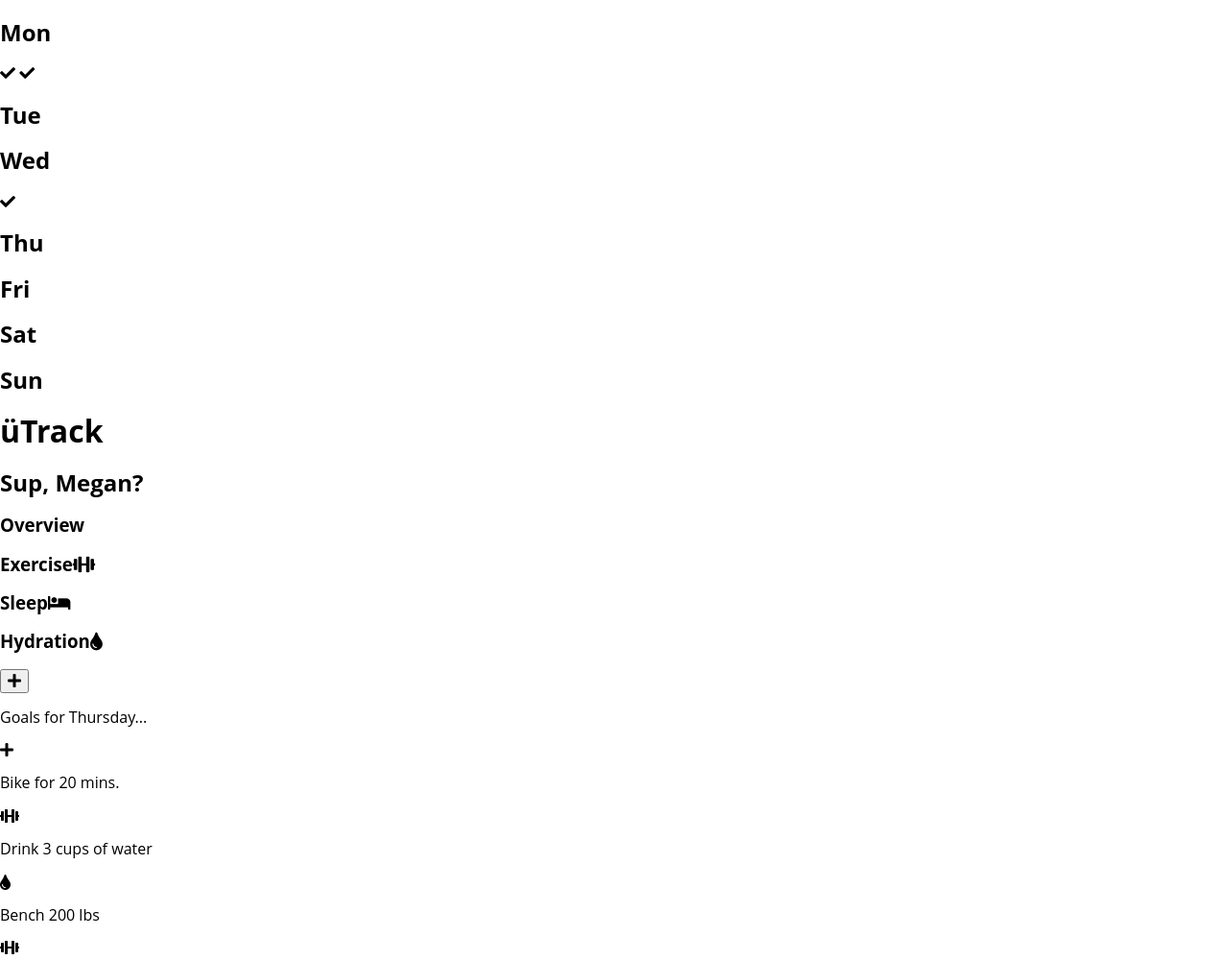
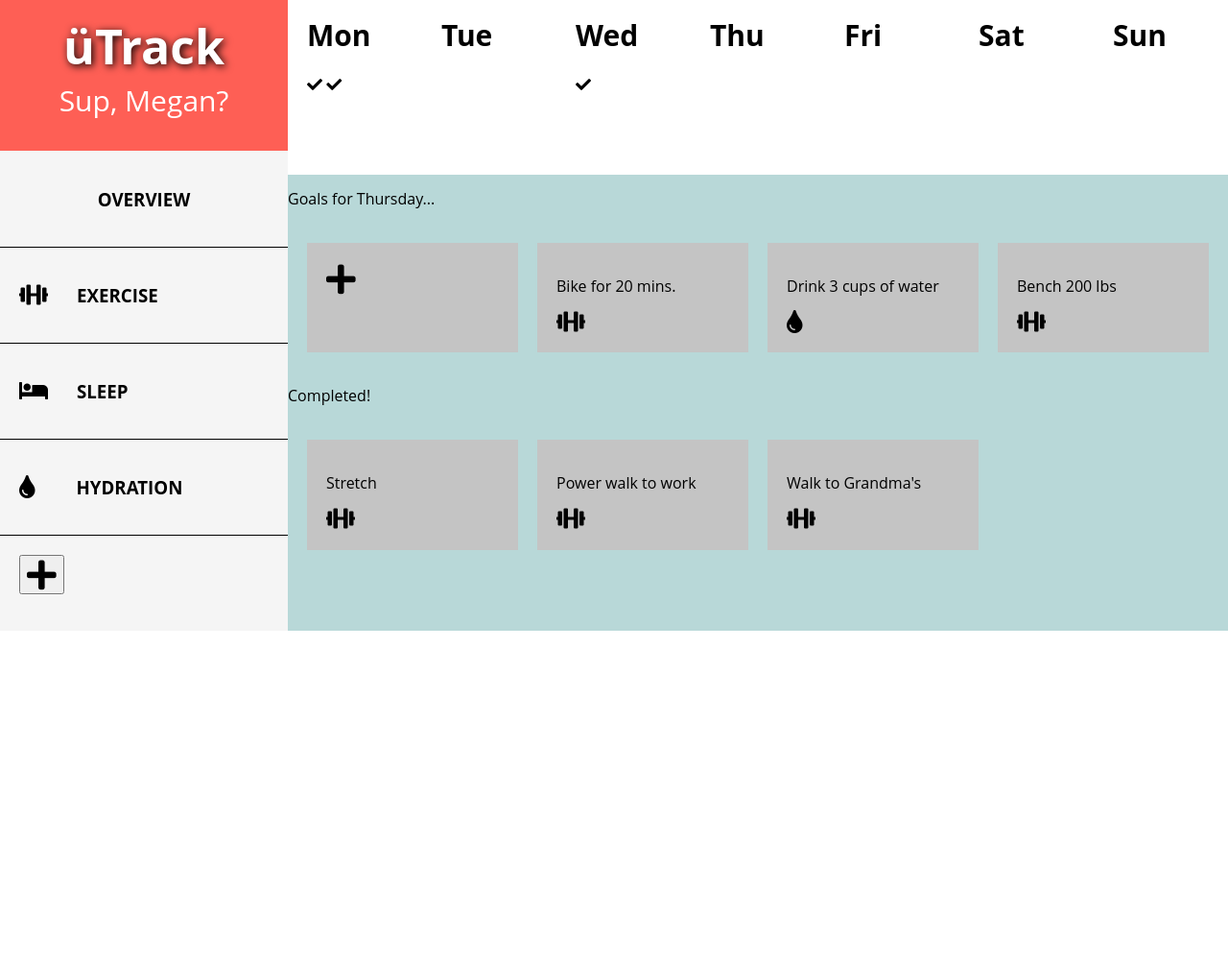
Before and after one commit to kaohman/u-tracker-app, a plain HTML site: page index.html in a window 1280 px wide. Shown: the top 1000 px of the page at 96% size. After the commit the page ends 800 px from the top, so only its background shows below. Drawn offline with Linux system fonts and the light colour scheme.

Commit message:
Add grid and basic sttyling

```diff
--- a/index.html
+++ b/index.html
@@ -10,6 +10,31 @@
     <link rel="stylesheet" type="text/css" media="screen" href="styles.css" />
   </head>
   <body>
+    <nav>
+      <i class="fas fa-bars"></i>
+      <div id="user-div">
+        <h1>üTrack</h1>
+        <h2 id='user-name'>Sup, Megan?</h2>
+      </div>
+      <div id='overview-div'>
+        <h3 id='overview-text'>Overview</h3>
+      </div>
+      <div class='nav-items'>
+        <i class="far fa-dumbbell icons"></i>
+        <h3>Exercise</h3>
+      </div>
+      <div class='nav-items'>
+        <i class="fas fa-bed icons"></i>
+        <h3>Sleep</h3>
+      </div>
+      <div class='nav-items'>
+        <i class="fas fa-tint icons"></i>
+        <h3 id='hydration-text'>Hydration</h3>
+      </div>
+      <div id='add-group'>
+        <button><i class="fas fa-plus"></i></button>
+      </div>
+    </nav>
     <header>
       <div>
         <h2>Mon</h2>
@@ -36,59 +61,38 @@
         <h2>Sun</h2>
       </div>
     </header>
-    <nav>
-      <div>
-        <h1>üTrack</h1>
-        <h2>Sup, Megan?</h2>
-      </div>
-      <div>
-        <h3>Overview</h3>
-      </div>
-      <div>
-        <h3>Exercise<i class="far fa-dumbbell"></i></h3>
-      </div>
-      <div>
-        <h3>Sleep<i class="fas fa-bed"></i></h3>
-      </div>
-      <div>
-        <h3>Hydration<i class="fas fa-tint"></i></h3>
-      </div>
-      <div>
-        <button><i class="fas fa-plus"></i></button>
-      </div>
-    </nav>
     <main>
-      <div>
       <p>Goals for Thursday...</p>
-        <div>
+      <div class='activity-container'>
+        <div class='activities'>
           <i class="fas fa-plus"></i>
         </div>
-        <div>
+        <div class='activities'>
           <p>Bike for 20 mins.</p>
-          <i class="far fa-dumbbell"></i>
+          <i class="far fa-dumbbell icons"></i>
         </div>
-        <div>
+        <div class='activities'>
           <p>Drink 3 cups of water</p>
-          <i class="fas fa-tint"></i>
+          <i class="fas fa-tint icons"></i>
         </div>
-        <div>
+        <div class='activities'>
           <p>Bench 200 lbs</p>
-          <i class="far fa-dumbbell"></i>
+          <i class="far fa-dumbbell icons"></i>
         </div>
       </div>
-      <div>
         <p>Completed!</p>
-        <div>
+        <div class='activity-container'>
+          <div class='activities'>
             <p>Stretch</p>
-          <i class="far fa-dumbbell"></i>
+            <i class="far fa-dumbbell icons"></i>
           </div>
-        <div>
+          <div class='activities'>
             <p>Power walk to work</p>
-          <i class="far fa-dumbbell"></i>
+            <i class="far fa-dumbbell icons"></i>
           </div>
-        <div>
+          <div class='activities'>
             <p>Walk to Grandma's</p>
-          <i class="far fa-dumbbell"></i>
+            <i class="far fa-dumbbell icons"></i>
           </div>
         </div>
     </main>
--- a/styles.css
+++ b/styles.css
@@ -9,8 +9,105 @@ body {
   margin: 0;
   padding: 0;
   font-family: 'Open Sans', 'Font Awesome\ 5 Free', sans-serif;
+  display: grid;
+  grid-template-columns: 300px 1fr;
+}
+
+nav {
+  background-color: #F5F5F5;
+  grid-row: 1 / span 2;
+}
+
+header {
+  display: grid;
+  grid-template-columns: repeat(7, 1fr);
+}
+
+main {
+  background-color: #B8D8D8;
+}
+
+h1 {
+  font-size: 50px;
+  text-shadow: 2px 2px 8px black;
+  margin: 10px 0;
+}
+
+h2 {
+  margin-top: 0;
+  font-size: 30px;
+}
+
+h3 {
+  display: inline;
+  text-transform: uppercase;
+  margin: 0 auto 0 30px;
+}
+
+div {
+  padding: 20px;
+}
+
+#user-div {
+  text-align: center;
+  background-color: #FE5F55;
+  color: white;
+  padding: 10px;
+}
+
+#user-name {
+  font-weight: 400;
+}
+
+#overview-div {
+  height: 100px;
+  text-align: center;
+}
+
+#add-group {
+  border-top: 1px solid black;
+  height: 100px;
+}
+
+#overview-text {
+  display: block;
+  margin: 20px 0 0 0;
+}
+
+#hydration-text {
+  margin-left: 43px;
+}
+
+.activity-container {
+  display: grid;
+  grid-template-columns: repeat(4, 1fr);
+  grid-gap: 20px;
+}
+
+.activities {
+  background-color: #C4C4C4;
+}
+
+.nav-items {
+  display: flex;
+  justify-content: space-between;
+  align-items: center;
+  border-top: 1px solid black;
+  height: 100px;
+}
+
+.icons {
+  font-size: 24px;
 }
 
 .fa-dumbbell {
   font-weight: 600;
 }
+
+.fa-bars {
+  display: none;
+}
+
+.fa-plus {
+  font-size: 35px;
+}
```
Lines whose indentation alone changed are shown as unchanged.
